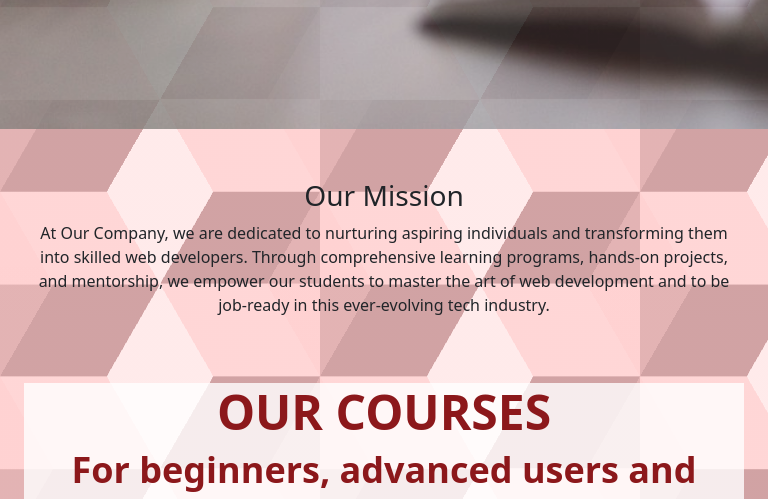
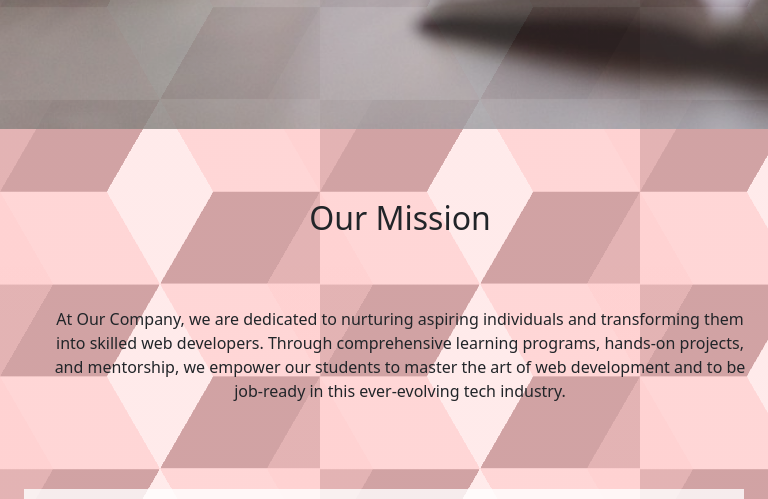
Before and after one commit to Sven-ja/ProjectA-Group9, an Angular app: page / in a window 768 px wide. Shown: the part 916-1415 px from the top of the page. Built offline with nearby package versions, Linux system fonts and the light colour scheme.

Commit message:
mission changed the margin and added mediaquery

```diff
--- a/src/app/mission/mission.component.css
+++ b/src/app/mission/mission.component.css
@@ -1,14 +1,30 @@
 .container {
+    margin: 10vh;
     padding: 50px 0px;
     text-align: center;
   }
 
-  #our-mission h2 {
-    font-size: 32px;
-    margin-bottom: 20px;
+  h2{
+    font-size: 2rem;
+    margin-bottom: 70px;
   }
 
   #our-mission p {
-    font-size: 18px;
+    font-size: 1em;
     color: #333;
   }
+
+  @media (min-width: 481px) and (max-width: 1024px){
+    .container {
+        margin: 5vh;
+        padding: 30px 0px;
+    }
+
+    #headline {
+        font-size: 1.5rem;
+    }
+
+    #our-mission p {
+        font-size: 0.9em;
+    }
+}
--- a/src/app/mission/mission.component.html
+++ b/src/app/mission/mission.component.html
@@ -1,5 +1,5 @@
 <div id="mission" class="container">
-  <h2>Our Mission</h2>
+  <h2 >Our Mission</h2>
   <p>At Our Company, we are dedicated to nurturing aspiring individuals and transforming them into skilled web
     developers. Through comprehensive learning programs, hands-on projects, and mentorship, we empower our students to
     master the art of web development and to be job-ready in this ever-evolving tech industry.</p>
```
